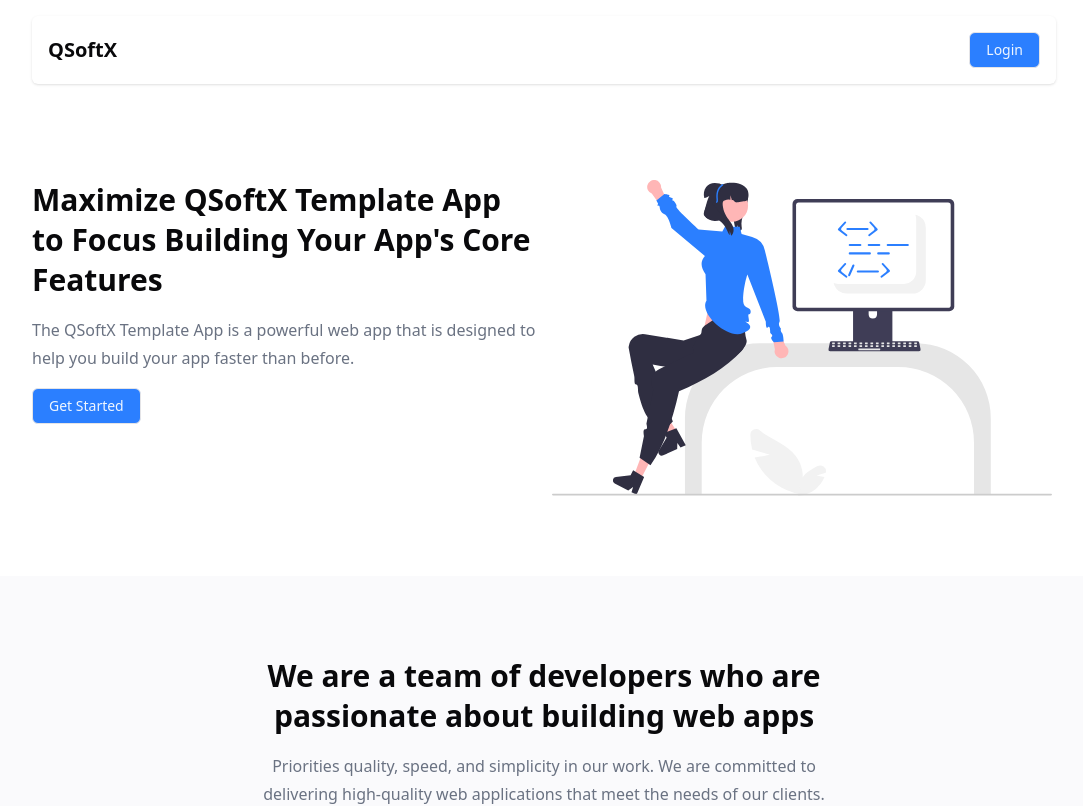
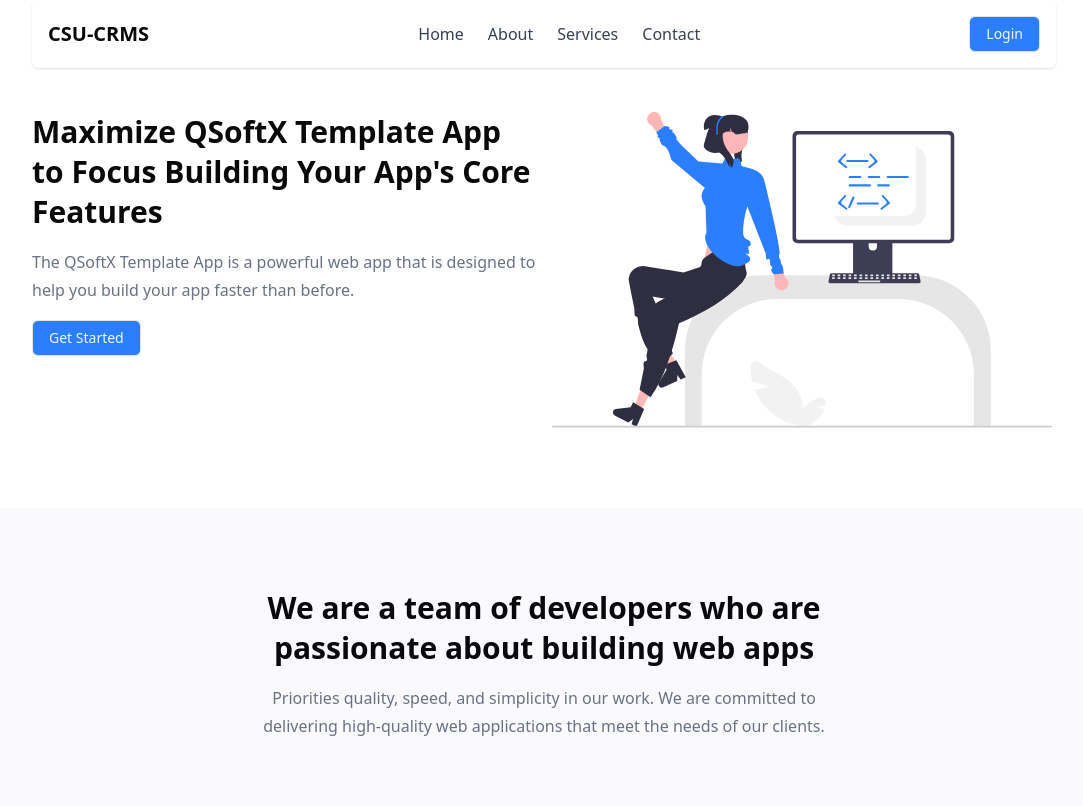
Before and after one commit to mohalidin333/car-repair-and-maintenance-scheduling, a Next.js app: page / in a window 1280 px wide. Shown: the top 806 px of the page, without its empty margins (96-1179 px from the left). Built offline with nearby package versions, Linux system fonts and the light colour scheme.

Commit message:
initial setup

```diff
--- a/src/app/sections/header-section.tsx
+++ b/src/app/sections/header-section.tsx
@@ -2,12 +2,33 @@ import Link from "next/link";
 import React from "react";
 import { Button } from "@/components/ui/button";
 
+const links = [
+  { href: "/", label: "Home" },
+  { href: "/about", label: "About" },
+  { href: "/services", label: "Services" },
+  { href: "/contact", label: "Contact" },
+];
+
 export default function HeaderSection() {
   return (
-    <header className="p-4 bg-white">
-      <div className="flex items-center justify-between p-4 max-w-5xl mx-auto shadow-sm rounded-md">
-        <span className="font-bold text-xl">QSoftX</span>
-
+    <header className="p-4 bg-white ">
+      <div className="fixed top-0 left-0 right-0 z-10 bg-white flex items-center justify-between p-4 max-w-5xl mx-auto shadow-sm rounded-md">
+        <span className="font-bold text-xl">CSU-CRMS</span>
+        {/* links */}
+        <nav>
+          <ul className="flex space-x-6">
+            {links.map((link) => (
+              <li key={link.href}>
+                <Link
+                  href={link.href}
+                  className="text-gray-700 hover:text-blue-500"
+                >
+                  {link.label}
+                </Link>
+              </li>
+            ))}
+          </ul>
+        </nav>
         <Button>
           <Link href="/login">Login</Link>
         </Button>
--- a/src/components/ui/app-sidebar.tsx
+++ b/src/components/ui/app-sidebar.tsx
@@ -20,7 +20,7 @@ export function AppSidebar() {
     <Sidebar>
       <SidebarContent>
         <div className=" p-[.9rem] border-b">
-          <span className="font-bold text-lg">QSoftX</span>
+          <span className="font-bold text-lg">CSU-CRMS</span>
         </div>
         <SidebarGroup>
           <SidebarGroupLabel>Pages</SidebarGroupLabel>
--- a/src/config/app-menu.ts
+++ b/src/config/app-menu.ts
@@ -1,9 +1,10 @@
 import {
-  DatabaseBackup,
-  FileChartColumn,
-  FileSearch,
-  Inbox,
+  CalendarCheck2,
+  CalendarClock,
+  CreditCard,
+  Handshake,
   LayoutDashboard,
+  Package2,
   Users2,
 } from "lucide-react";
 import { LucideIcon } from "lucide-react";
@@ -21,9 +22,24 @@ export const AdminMenu: MenuType[] = [
     icon: LayoutDashboard,
   },
   {
-    title: "Inbox",
-    url: "/inbox",
-    icon: Inbox,
+    title: "Appointments",
+    url: "/appointments",
+    icon: CalendarCheck2,
+  },
+  {
+    title: "Inventory",
+    url: "/inventory",
+    icon: Package2,
+  },
+  {
+    title: "Services",
+    url: "/services",
+    icon: Handshake,
+  },
+  {
+    title: "Schedules",
+    url: "/schedules",
+    icon: CalendarClock,
   },
   {
     title: "User Management",
@@ -31,18 +47,8 @@ export const AdminMenu: MenuType[] = [
     icon: Users2,
   },
   {
-    title: "Reports",
-    url: "/reports",
-    icon: FileChartColumn,
-  },
-  {
-    title: "Backup & Restore",
-    url: "/backup-restore",
-    icon: DatabaseBackup,
-  },
-  {
-    title: "Audit Logs",
-    url: "/audit-logs",
-    icon: FileSearch,
+    title: "Payment Settings",
+    url: "/payment-settings",
+    icon: CreditCard,
   },
 ];
--- a/src/lib/supabase/middleware.ts
+++ b/src/lib/supabase/middleware.ts
@@ -15,7 +15,7 @@ export async function updateSession(request: NextRequest) {
           return request.cookies.getAll();
         },
         setAll(cookiesToSet) {
-          cookiesToSet.forEach(({ name, value, }) =>
+          cookiesToSet.forEach(({ name, value }) =>
             request.cookies.set(name, value)
           );
           supabaseResponse = NextResponse.next({
@@ -40,7 +40,7 @@ export async function updateSession(request: NextRequest) {
   } = await supabase.auth.getUser();
 
   // public routes
-  const authRoutes = ["/login", "/register", "/forgot", "/reset"];
+  const authRoutes = ["/", "/login", "/register", "/forgot", "/reset"];
   const isAuthRoute = authRoutes.some((route) =>
     request.nextUrl.pathname.startsWith(route)
   );
```
